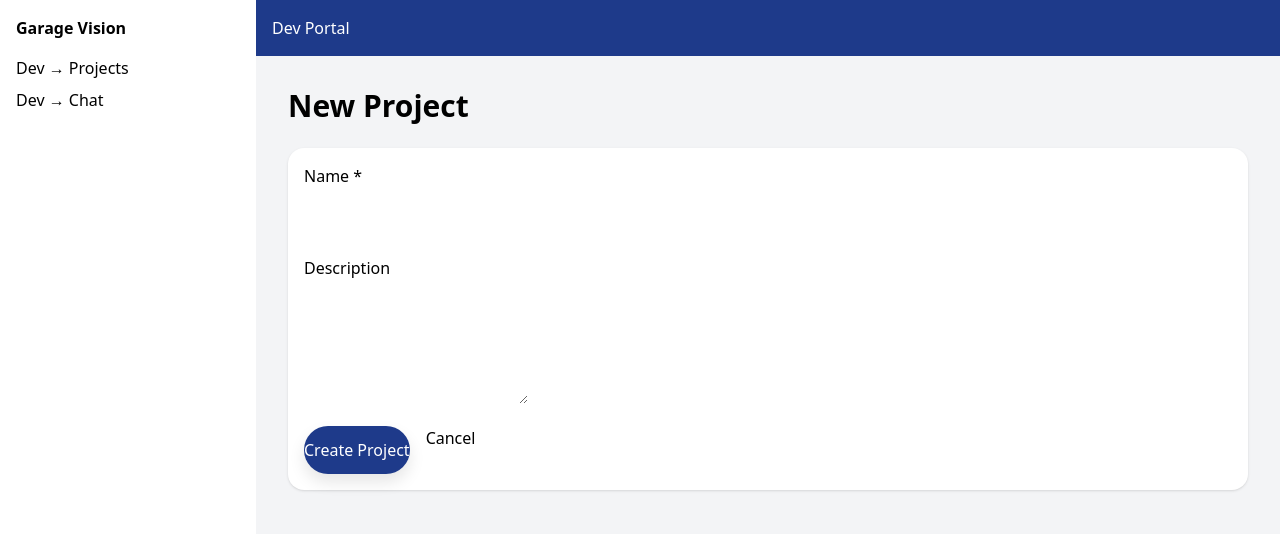
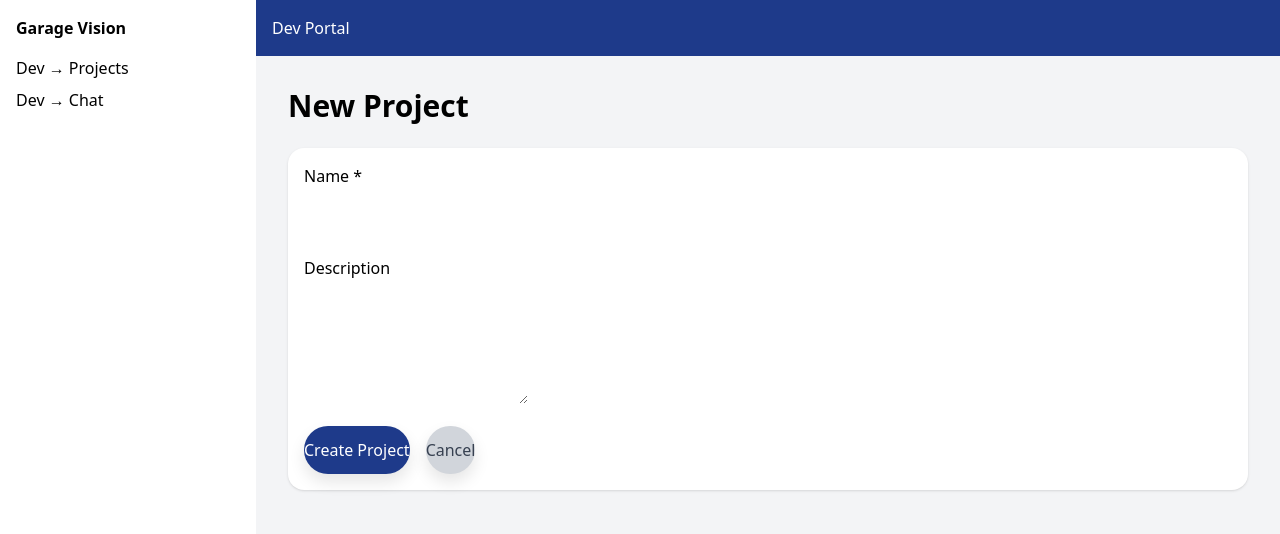
Before and after one commit to Clubmd24/garage, a Next.js app: page /dev/projects/new in a window 1280 px wide. Shown: the top 534 px of the page. Built offline with nearby package versions, Linux system fonts and the light colour scheme; no server answers.

Commit message:
Add secondary button style

```diff
--- a/styles/globals.css
+++ b/styles/globals.css
@@ -25,3 +25,6 @@
 /* Component utils */
 .input { @apply bg-[var(--color-input-bg)] text-[var(--color-text-primary)] rounded-2xl p-3 focus:outline-none focus:ring-4 focus:ring-[var(--color-primary-light)]; }
 .button { @apply bg-[var(--color-primary)] text-white rounded-full py-3 shadow-xl hover:bg-[var(--color-primary-light)] transition; }
+.button-secondary {
+  @apply bg-gray-300 text-[var(--color-text-primary)] rounded-full py-3 shadow-xl hover:bg-gray-400 transition;
+}
```
